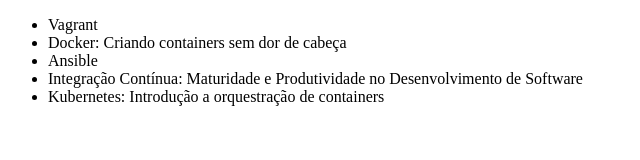
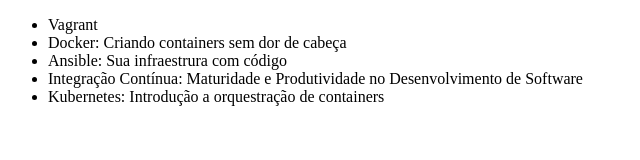
Before and after one commit to SilvaBarrence/CursoAlura_Git, a plain HTML site: page index.html in a window 1280 px wide. Shown: the whole page, without its empty margins (0-640 px from the left). Drawn offline with Linux system fonts and the light colour scheme.

Commit message:
Alterando nome do curso de Ansible

```diff
--- a/index.html
+++ b/index.html
@@ -8,7 +8,7 @@
     <ul>
         <li>Vagrant</li>
         <li>Docker: Criando containers sem dor de cabeça</li>
-        <li>Ansible</li>
+        <li>Ansible: Sua infraestrura com código</li>
         <li>Integração Contínua: Maturidade e Produtividade no Desenvolvimento de Software</li>
         <li>Kubernetes: Introdução a orquestração de containers</li>
     </ul>
```
